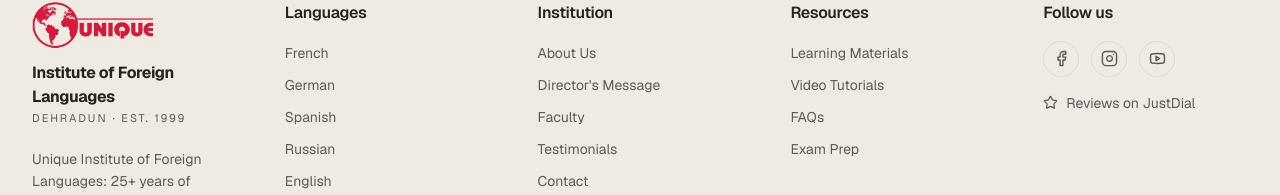
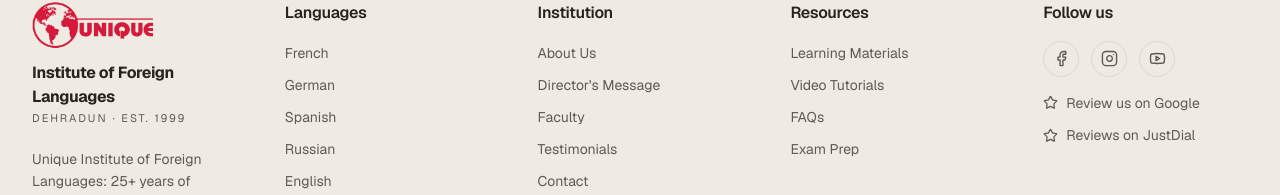
Before and after one commit to mohitgauniyal/uifl, a Next.js app: page / in a window 1280 px wide. Shown: the part 5214-5409 px from the top of the page. Built offline with nearby package versions, Linux system fonts and the light colour scheme.

Commit message:
Add 'Review us on Google' link
Surfaces the Google review link in the footer alongside JustDial to drive
reviews (a key local-SEO and answer-engine signal).

```diff
--- a/components/footer.tsx
+++ b/components/footer.tsx
@@ -123,10 +123,19 @@ export default function Footer() {
               ))}
             </div>
             <a
+              href={siteConfig.googleReview}
+              target="_blank"
+              rel="noopener noreferrer"
+              className="mt-4 inline-flex items-center gap-2 text-sm text-muted-foreground hover:text-primary transition-colors"
+            >
+              <Star size={15} className="flex-shrink-0" />
+              Review us on Google
+            </a>
+            <a
               href={siteConfig.justdial}
               target="_blank"
               rel="noopener noreferrer"
-              className="mt-4 inline-flex items-center gap-2 text-sm text-muted-foreground hover:text-primary transition-colors"
+              className="mt-2 inline-flex items-center gap-2 text-sm text-muted-foreground hover:text-primary transition-colors"
             >
               <Star size={15} className="flex-shrink-0" />
               Reviews on JustDial
--- a/lib/site.ts
+++ b/lib/site.ts
@@ -36,6 +36,7 @@ export const siteConfig = {
   },
   justdial:
     'https://www.justdial.com/Dehradun/Unique-Institute-Of-Foreign-Languages-Next-To-Mohan-Mandir-Dehradun-City/9999PX135-X135-140715185400-U5N2_BZDET',
+  googleReview: 'https://g.page/r/Cfu8DPArHkqVEBM/review',
   // sameAs links every official profile to the site for search engines.
   // TODO: add your Google Business Profile URL here too.
   sameAs: [
```
